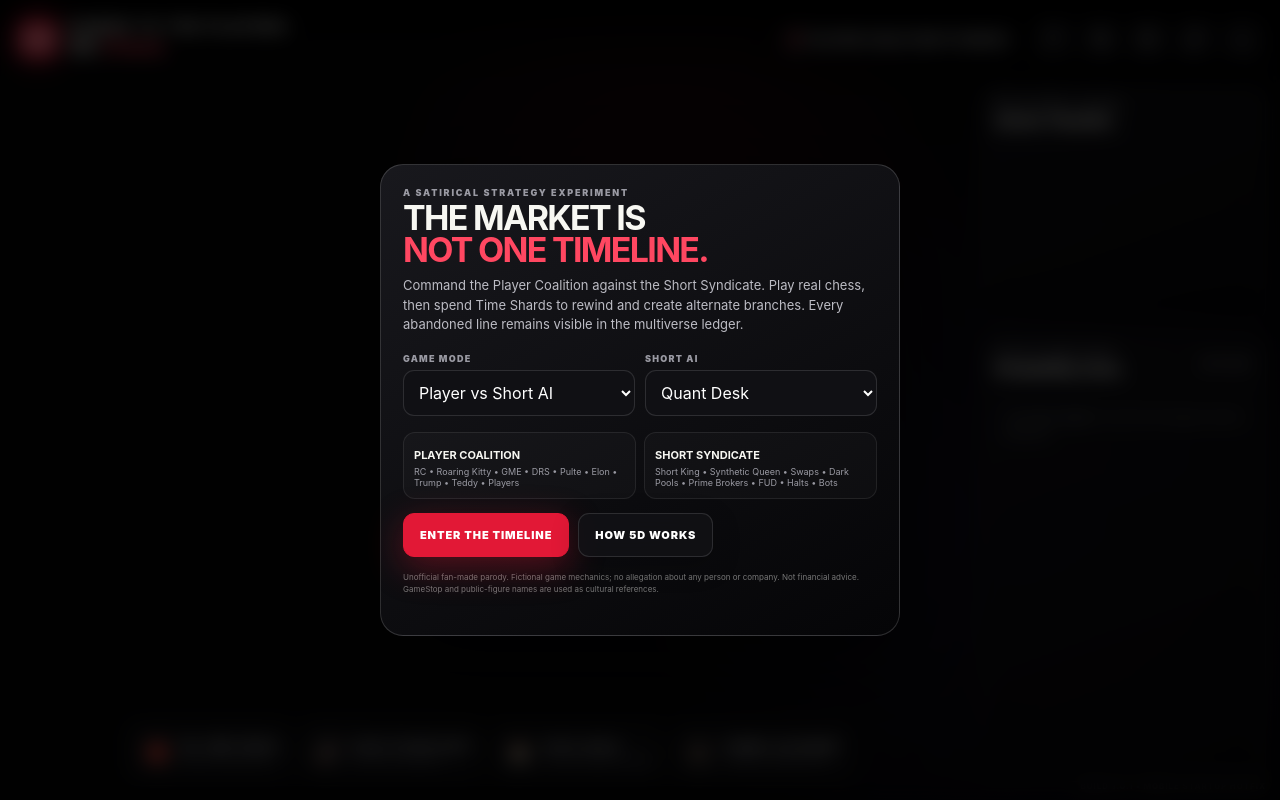
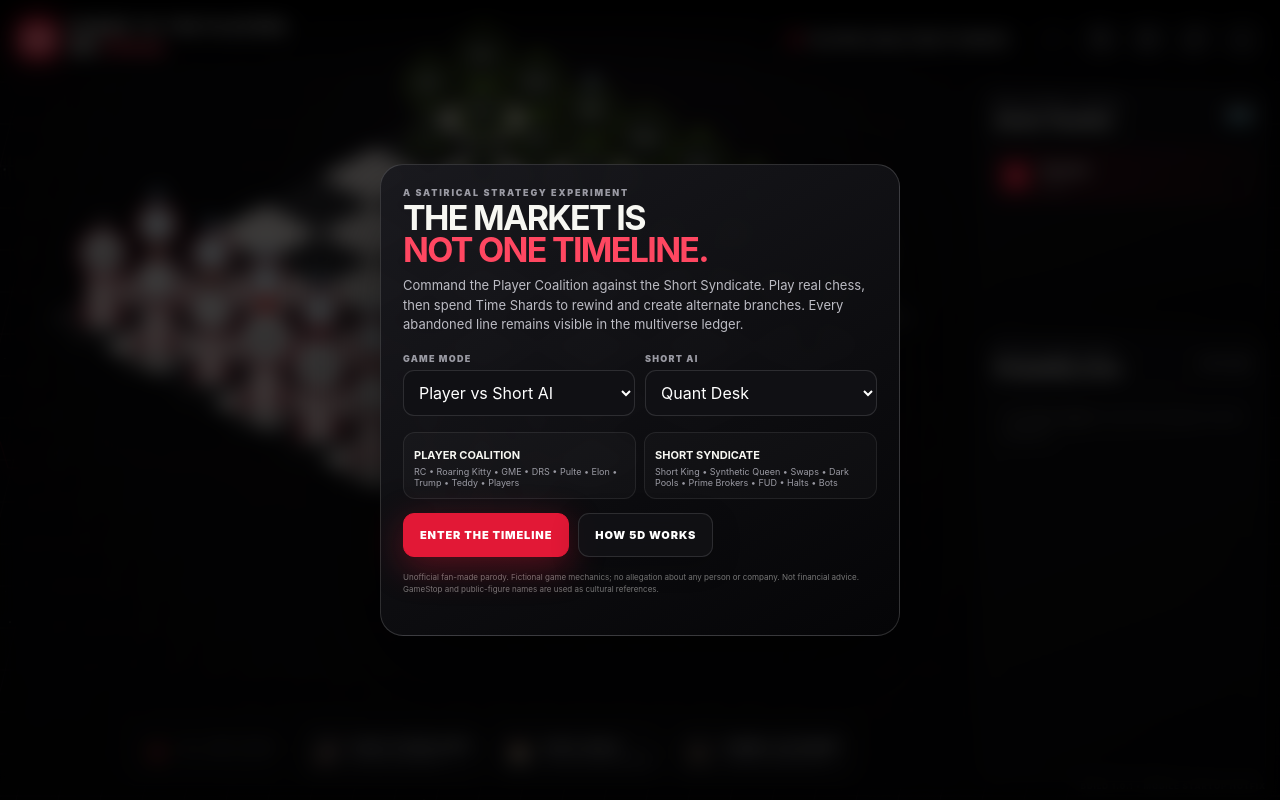
Before and after one commit to FibonacciAi/bubble-splash, a website: page gme-5d-chess/index.html in a window 1280 px wide. Drawn offline with Linux system fonts and the light colour scheme.

Commit message:
Wire verified GME 5D Chess payload

```diff
--- a/gme-5d-chess/index.html
+++ b/gme-5d-chess/index.html
@@ -13,14 +13,44 @@ html,body{height:100%;margin:0;background:#050506;color:#fff;font-family:system-
 <script>
 (async()=>{
   try{
-    const files=Array.from({length:9},(_,i)=>`parts/part-${String(i).padStart(2,'0')}.txt`);
+    const files=[
+      'parts/part-00.txt',
+      'parts/part-01.txt',
+      'parts/part-02.txt',
+      'parts/rules-0.txt',
+      'parts/rules-1.txt',
+      'parts/rules-2-0.txt',
+      'parts/rules-2-1.txt',
+      'parts/rules-2-2.txt',
+      'parts/rules-2-3.txt',
+      'parts/rules-3.txt',
+      'parts/fix-03b.txt',
+      'parts/part-04.txt',
+      'parts/part-05.txt',
+      'parts/render-0.txt',
+      'parts/render-1.txt',
+      'parts/render-2.txt',
+      'parts/render-3.txt',
+      'parts/render-4.txt',
+      'parts/render-5.txt',
+      'parts/render-6.txt',
+      'parts/part-07.txt',
+      'parts/part-08.txt'
+    ];
     const parts=[];
     for(const file of files){
       const response=await fetch(file,{cache:'no-store'});
       if(!response.ok) throw new Error(`${file}: HTTP ${response.status}`);
       parts.push((await response.text()).trim());
     }
-    const binary=atob(parts.join(''));
+    const payload=parts.join('');
+    if(payload.length!==77812) throw new Error(`payload length ${payload.length}; expected 77812`);
+    if(globalThis.crypto?.subtle){
+      const digest=await crypto.subtle.digest('SHA-256',new TextEncoder().encode(payload));
+      const hash=Array.from(new Uint8Array(digest),b=>b.toString(16).padStart(2,'0')).join('');
+      if(hash!=='46ff6c6166714e08d75ea6bc0e48ee70313f33d43c7b4fad7eb781ad91026e78') throw new Error('integrity check failed');
+    }
+    const binary=atob(payload);
     const bytes=Uint8Array.from(binary,c=>c.charCodeAt(0));
     const html=new TextDecoder('utf-8').decode(bytes);
     document.open();
```
